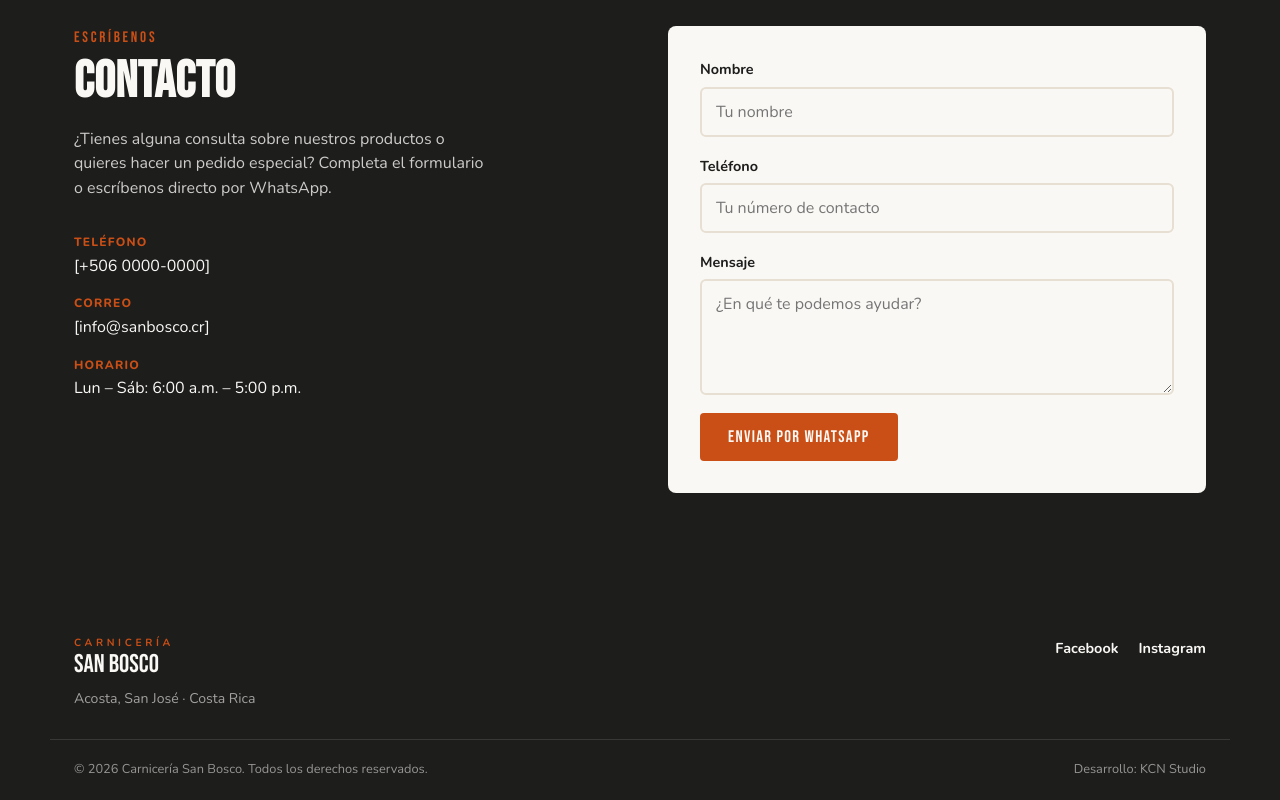
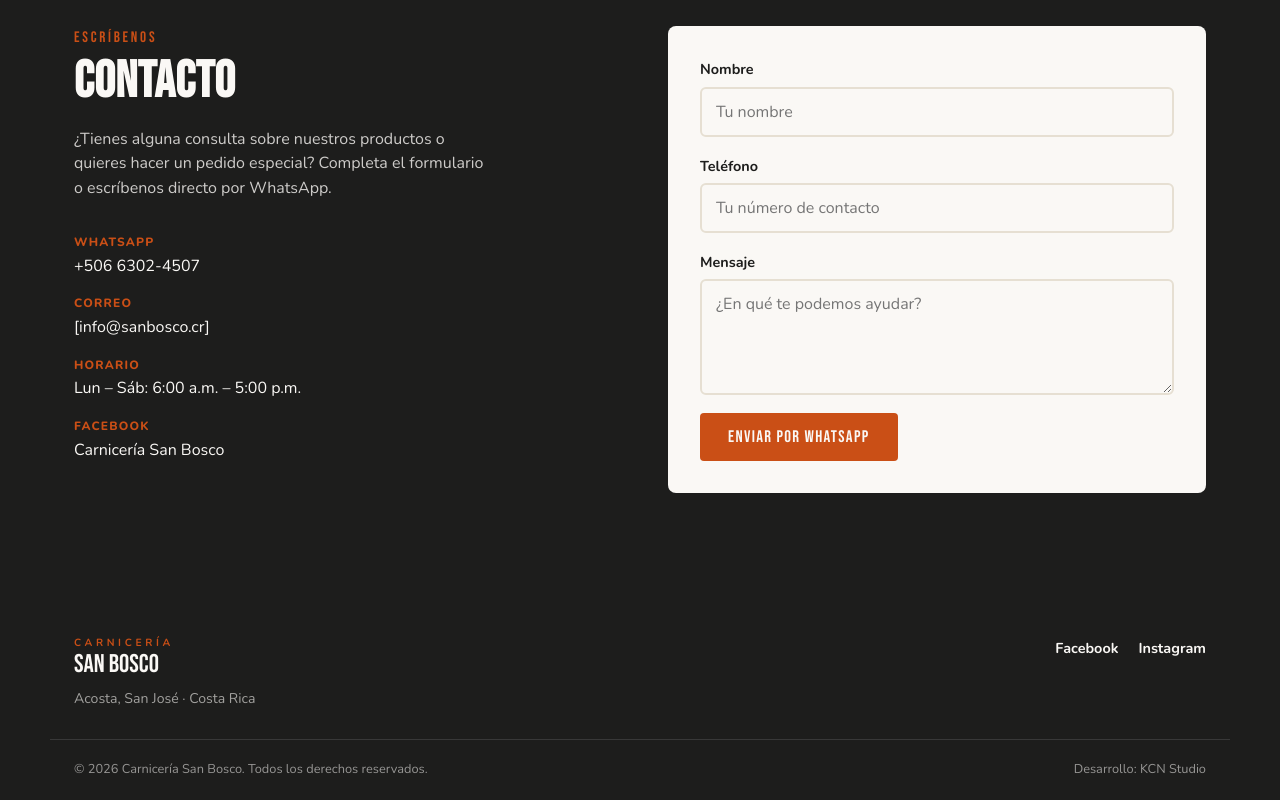
Before and after one commit to kacn1z-del/carniceria-San-Bosco-, a React (Vite) app: page / in a window 1280 px wide. Shown: the part 4084-4884 px from the top of the page. Built offline with nearby package versions, Linux system fonts and the light colour scheme.

Commit message:
Actualizar Contacto.jsx

```diff
--- a/src/components/Contacto.jsx
+++ b/src/components/Contacto.jsx
@@ -1,7 +1,7 @@
 import { useState } from 'react'
 import './Contacto.css'
 
-const WHATSAPP_NUMBER = '50600000000' // TODO: reemplazar con el número real de San Bosco
+const WHATSAPP_NUMBER = '50663024507'
 
 export default function Contacto() {
   const [form, setForm] = useState({ nombre: '', telefono: '', mensaje: '' })
@@ -34,8 +34,8 @@ export default function Contacto() {
 
           <div className="contacto__datos">
             <div>
-              <span className="contacto__label">Teléfono</span>
-              <span>[+506 0000-0000]</span>
+              <span className="contacto__label">WhatsApp</span>
+              <span>+506 6302-4507</span>
             </div>
             <div>
               <span className="contacto__label">Correo</span>
@@ -44,6 +44,16 @@ export default function Contacto() {
             <div>
               <span className="contacto__label">Horario</span>
               <span>Lun – Sáb: 6:00 a.m. – 5:00 p.m.</span>
+            </div>
+            <div>
+              <span className="contacto__label">Facebook</span>
+              <a
+                href="https://www.facebook.com/share/1BWK8rexQW/?mibextid=wwXIfr"
+                target="_blank"
+                rel="noreferrer"
+              >
+                Carnicería San Bosco
+              </a>
             </div>
           </div>
         </div>
```
